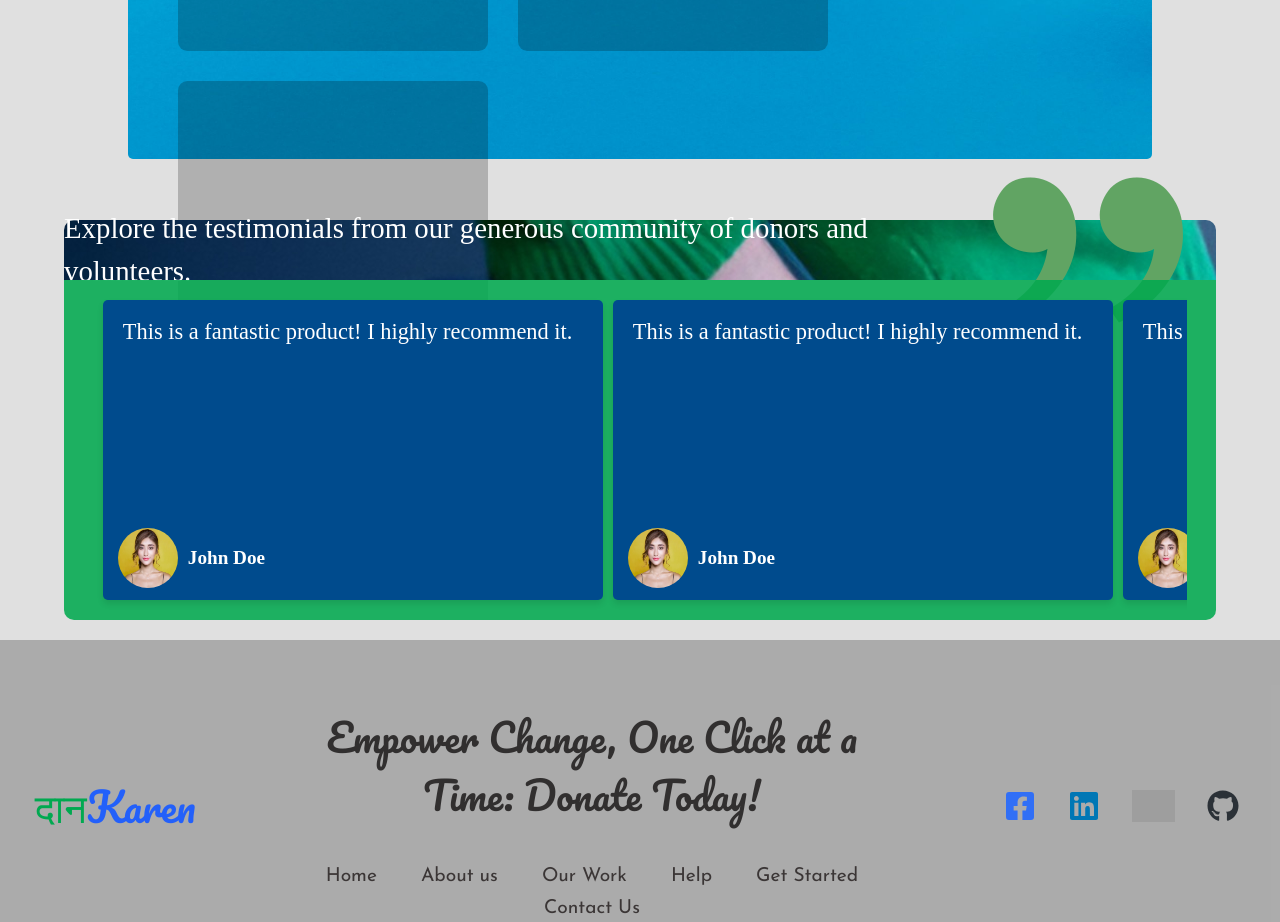
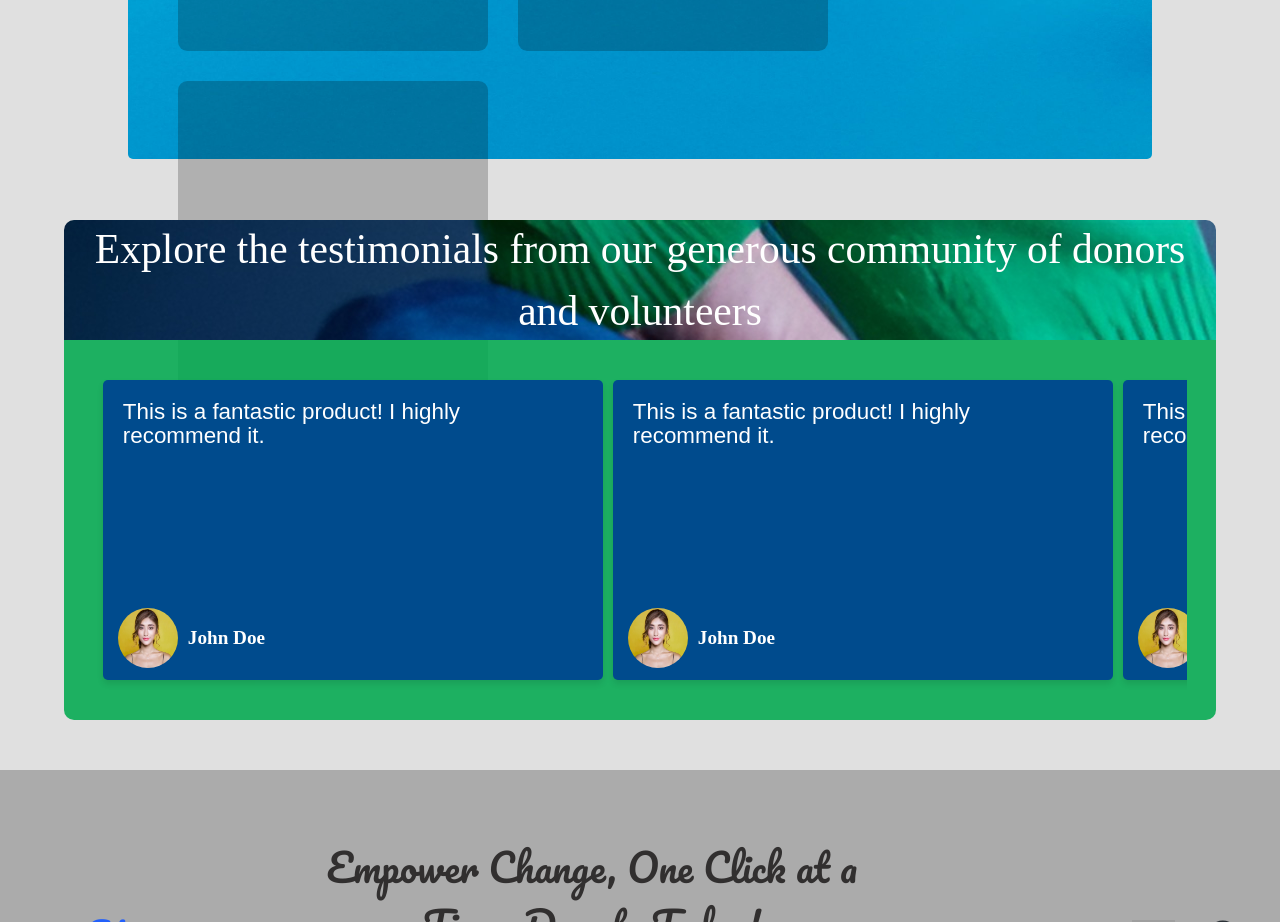
Before and after one commit to vinay-dhankhar/daankarenDeplyment, a React (Create React App) app in the folder frontend/: page / in a window 1280 px wide. Shown: the part 840-1762 px from the top of the page. Built offline with nearby package versions, Linux system fonts and the light colour scheme; grey boxes are pictures that could not be loaded.

Commit message:
Review Section
Changed font and scaling

```diff
--- a/frontend/src/CSS/homepage.css
+++ b/frontend/src/CSS/homepage.css
@@ -43,8 +43,7 @@
 /* reviews section */
 @import url('https://fonts.googleapis.com/css2?family=Libre+Baskerville:ital,wght@0,400;0,700;1,400&display=swap');
 @import url('https://fonts.googleapis.com/css2?family=Satisfy&display=swap');
-@import url('https://fonts.googleapis.com/css2?family=Architects+Daughter&display=swap');
-
+@import url('https://fonts.googleapis.com/css2?family=Courgette&family=Exo+2:ital,wght@0,100..900;1,100..900&family=Poppins:ital,wght@0,100;0,200;0,300;0,400;0,500;0,600;0,700;0,800;0,900;1,100;1,200;1,300;1,400;1,500;1,600;1,700;1,800;1,900&display=swap');
 .review-section-container {
     height: 400px;
     width: 100%;
@@ -66,6 +65,7 @@
 
 .review-tagline-innerdiv {
     width: 90%;
+    height: 200%;
     background-image: url("../components/Images/carousel3.jpeg");
     border-top-left-radius: 10px;
     border-top-right-radius: 10px;
@@ -75,13 +75,22 @@
 }
 
 .review-tagline {
-    font-family: "Architects Daughter", cursive;
+    font-family: "Satisfy", cursive;
     font-weight: 500;
     font-style: normal;
-    font-size: 1.8rem;
+    font-size: 2.6rem;
     color: white;
+    text-align: center;
+    margin-left: 5px;
+    margin-right: 5px;
 }
 
+@media only screen and (max-width: 768px) {
+    .review-tagline-innerdiv {
+        width: 100%; /* Adjust width to 100% for smaller screens */
+        height: auto; /* Reset height to auto */
+    }
+}
 .review-section {
     background-color: #00a94fde;
     width: 90%;
@@ -96,6 +105,10 @@
     scroll-snap-type: x mandatory;
     border-bottom-left-radius: 10px;
     border-bottom-right-radius: 10px;
+    margin-top: 60px;
+    margin-bottom: -100px;
+    padding-top: 20px;
+    padding-bottom: 20px;
 }
 
 
@@ -121,7 +134,7 @@
     color: white;
     position: relative;
     overflow: hidden;
-    font-family: "Satisfy", cursive;
+    font-family: "Poppins", sans-serif;
     font-weight: 400;
     font-style: normal;
     font-size: 1.4rem;
--- a/frontend/src/components/Reviews-Section.js
+++ b/frontend/src/components/Reviews-Section.js
@@ -9,8 +9,9 @@ function ReviewsSection() {
         <>
             <div className="review-section-container">
                 <div className="review-tagline-div">
-                    <div className="review-tagline-innerdiv"><span className="review-tagline">Explore the testimonials from our generous community of donors and volunteers.</span>
-                        <img src={imgSrc1} /></div>
+                    <div className="review-tagline-innerdiv"><span className="review-tagline">Explore the testimonials from our generous community of donors and volunteers</span>
+                    {/* <img src={imgSrc1} /> */}
+                    </div>
                 </div>
                 <div className="review-section">
                     <div className="review-cards-container">
@@ -47,6 +48,7 @@ function ReviewsSection() {
                     </div>
                 </div>
             </div>
+            <br></br><br></br><br></br><br></br><br></br>
         </>
     )
 }
```
